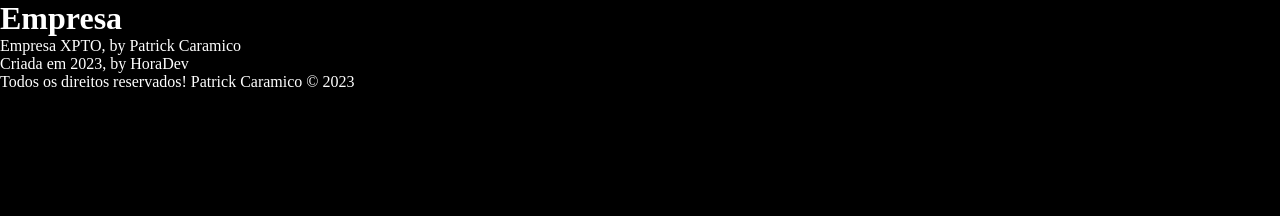
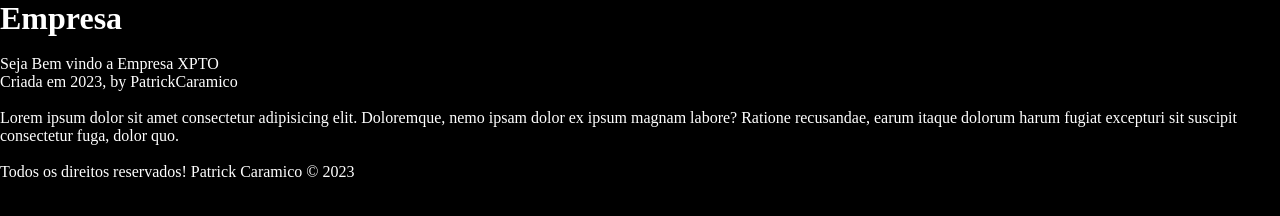
Before and after one commit to PatrickCaramico/curso_git, a plain HTML site: page empresa.html in a window 1280 px wide. Drawn offline with Linux system fonts and the light colour scheme.

Commit message:
Acresendo sobre a empresa

```diff
--- a/empresa.html
+++ b/empresa.html
@@ -8,8 +8,12 @@
 </head>
 <body>
     <h1>Empresa</h1>
-    <p>Empresa XPTO, by Patrick Caramico</p>
-    <p>Criada em 2023, by HoraDev</p>
+    <br>
+    <p>Seja Bem vindo a Empresa XPTO</p>
+    <p>Criada em 2023, by PatrickCaramico</p>
+    <br>
+    <p>Lorem ipsum dolor sit amet consectetur adipisicing elit. Doloremque, nemo ipsam dolor ex ipsum magnam labore? Ratione recusandae, earum itaque dolorum harum fugiat excepturi sit suscipit consectetur fuga, dolor quo.</p>
+    <br>
     <p>Todos os direitos reservados! Patrick Caramico &copy; 2023</p>
     <script src="./assets/js/app.js"></script>
 </body>
```
